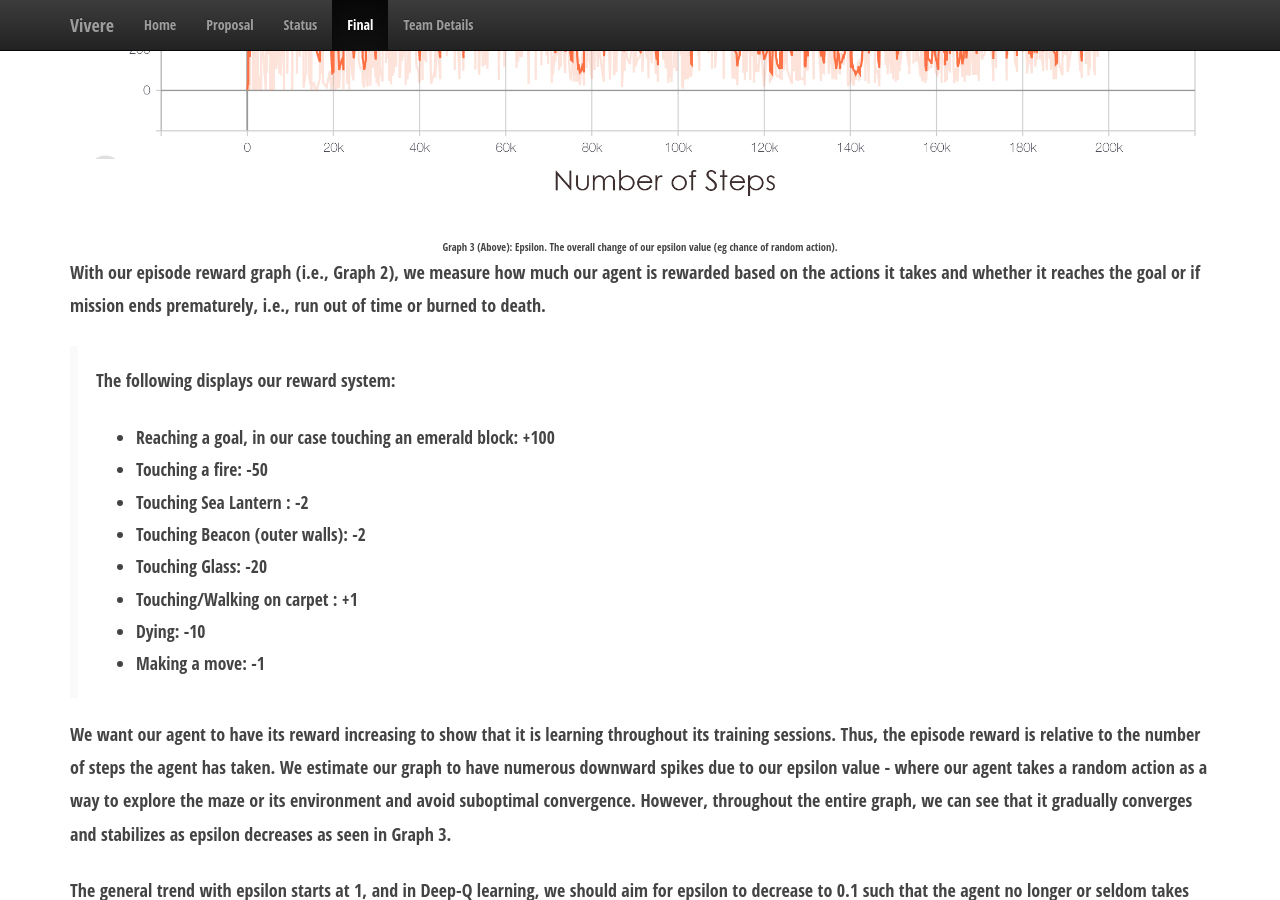
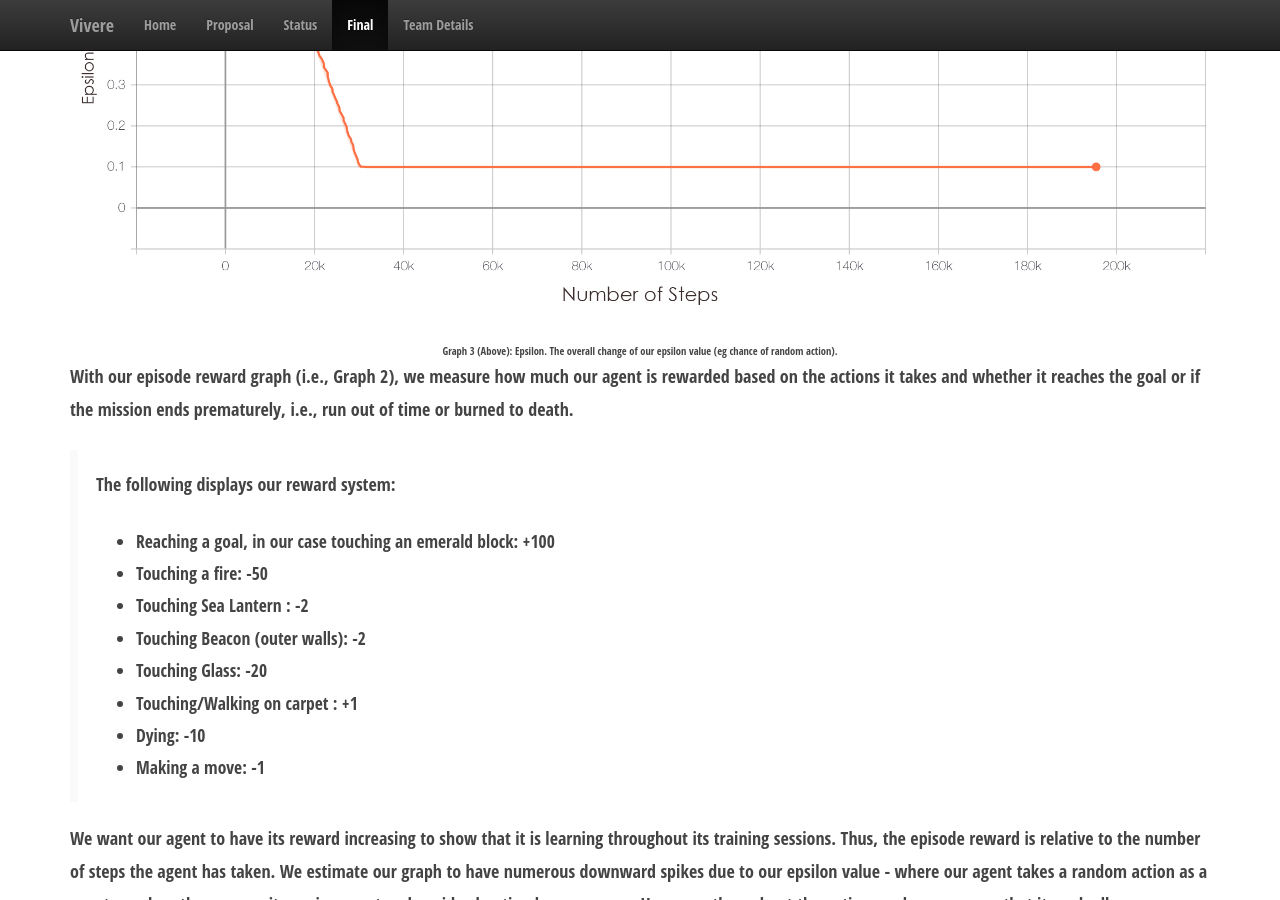
Before and after one commit to Enhjin/Vivere, a Jekyll site: the page built from docs/final.md, in a window 1280 px wide and 900 px high, scrolled down 9371 px. Built offline with Jekyll 4.4.1, drawn with Linux system fonts in a browser that asks for light colours; some of the changed text lies outside the part shown.

Commit message:
Update final.md

```diff
--- a/docs/final.md
+++ b/docs/final.md
@@ -141,15 +141,17 @@
 
 Graph 1 demonstrates our overall trend on the episode length. Specifically, it is measured through the number of steps, or, rather, actions taken by the agent. Overall, it took a total of 197,000 steps during training and the general trend of the episode length decreases throughout the graph. This trend is supported in our following graphs of the episode reward, epsilon, loss per steps (i.e., error rate), and the max Q-value. For comparison, 20,000 steps enabled the agent to solve 5x5 maps in a decent performance. With the increase of steps to a total of 197,000, our agent is now able to solve 7x7 mazes.
 
+The graph spikes up and down in correspondence to the number of steps taken in the respective epsiode. Spiking up denotes that the episode length was longer, and therefore, the agent took more steps; contrary, spiking downwards means that the episode length was shorter, indicating that the agent took fewer steps to solve the maze. Generally, episode lengths spikes upward when the agent is learning a new map.
+
 <p align="center">
     <img src="https://raw.githubusercontent.com/Enhjin/Vivere/master/final_episode_reward.jpg" alt="Graph 2: Final Episode Reward" /></p>
 <center><sub>Graph 2 (Above): Episode Reward. The general trend in the reward.</sub></center>
 
 <p align="center">
-    <img src="https://raw.githubusercontent.com/Enhjin/Vivere/master/final_loss.jpg" alt="Graph 3: Final Epsilon" /></p>
+    <img src="https://raw.githubusercontent.com/Enhjin/Vivere/master/final_epsilon.jpg" alt="Graph 3: Final Epsilon" /></p>
 <center><sub>Graph 3 (Above): Epsilon. The overall change of our epsilon value (eg chance of random action).</sub></center>
 
-With our episode reward graph (i.e., Graph 2), we measure how much our agent is rewarded based on the actions it takes and whether it reaches the goal or if mission ends prematurely, i.e., run out of time or burned to death.
+With our episode reward graph (i.e., Graph 2), we measure how much our agent is rewarded based on the actions it takes and whether it reaches the goal or if the mission ends prematurely, i.e., run out of time or burned to death.
 
 > The following displays our reward system:
 * Reaching a goal, in our case touching an emerald block: +100
```
